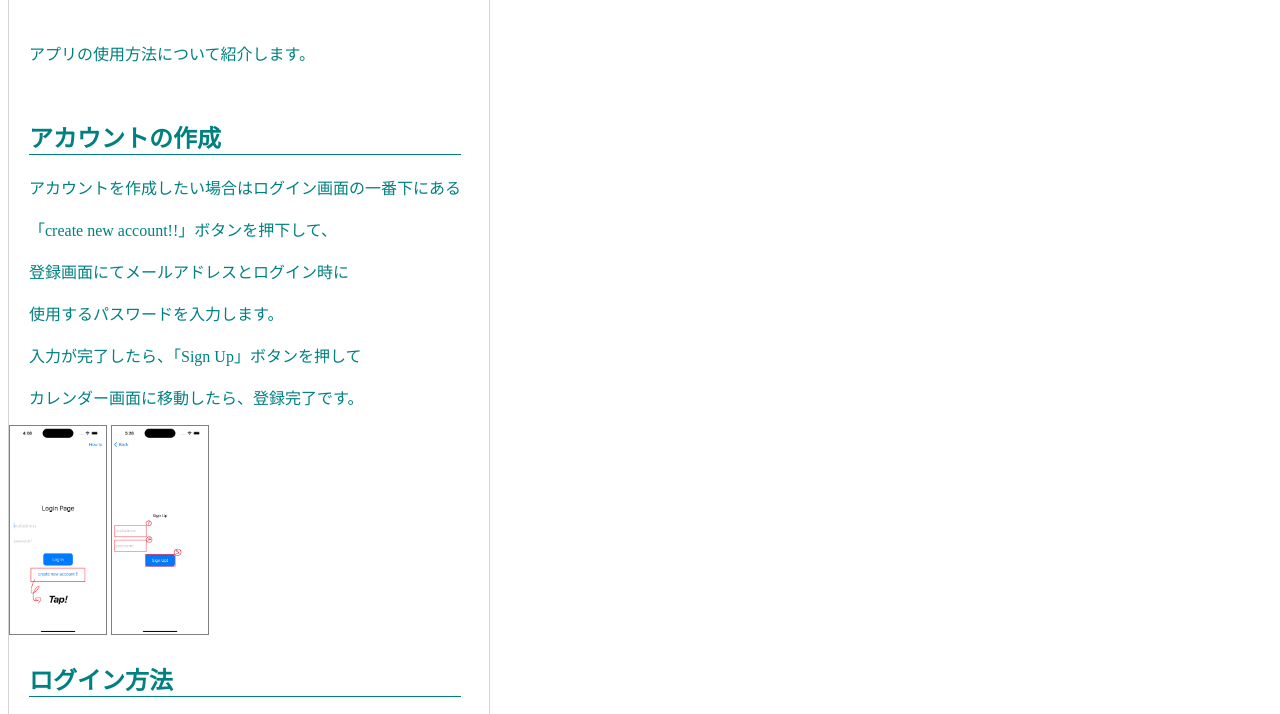
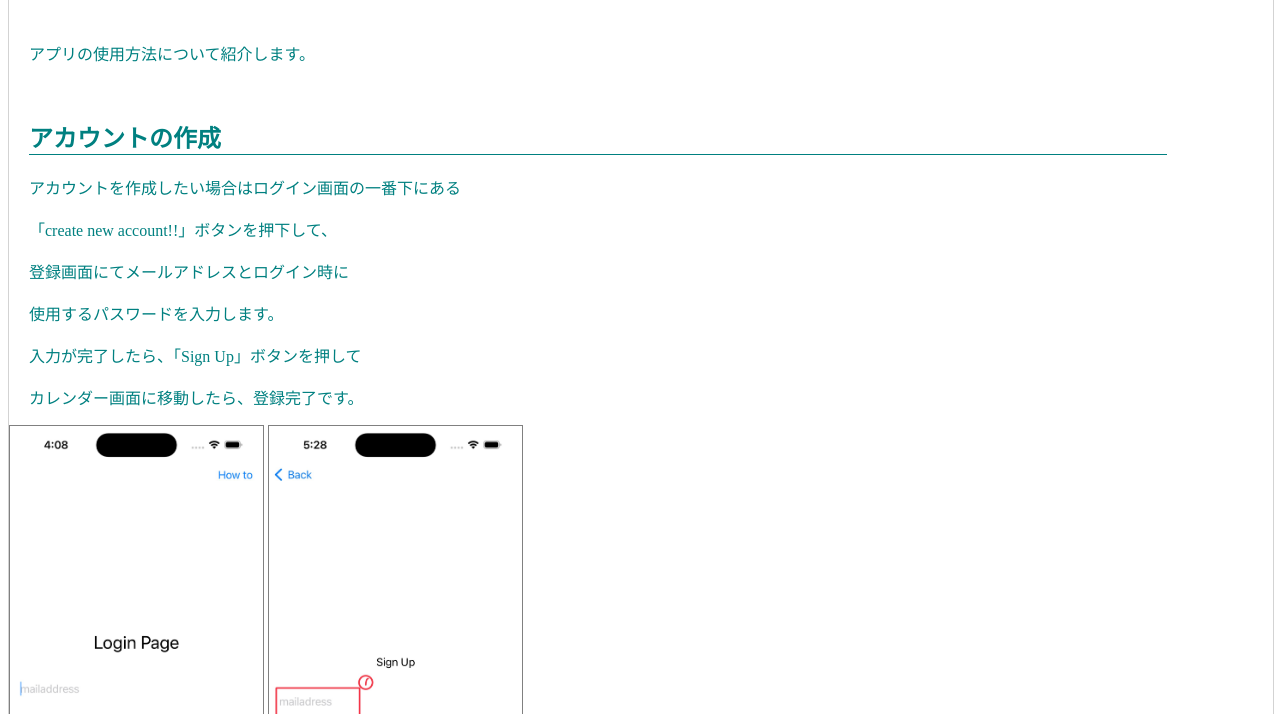
Before and after one commit to a-im12/How_to_use_Diary_Calendar, a plain HTML site: page index.html in a window 1280 px wide. Shown: the part 212-926 px from the top of the page. Drawn offline with Linux system fonts and the light colour scheme.

Commit message:
changewidth

```diff
--- a/index.html
+++ b/index.html
@@ -8,7 +8,7 @@
         <div style="background-color:teal; color: white; font-family: serif;">
             <p style="padding: 30px; font-size: 25px;">How to use</p>
         </div>
-        <div style="border: 1px lightgray solid; color:teal; font-family: serif; width: 480px;">
+        <div style="border: 1px lightgray solid; color:teal; font-family: serif; width:100%;">
             <h1 style="margin-left: 20px;">Diary Calendar</h1>
             <br>
             <p style="margin-left: 20px;">
```
